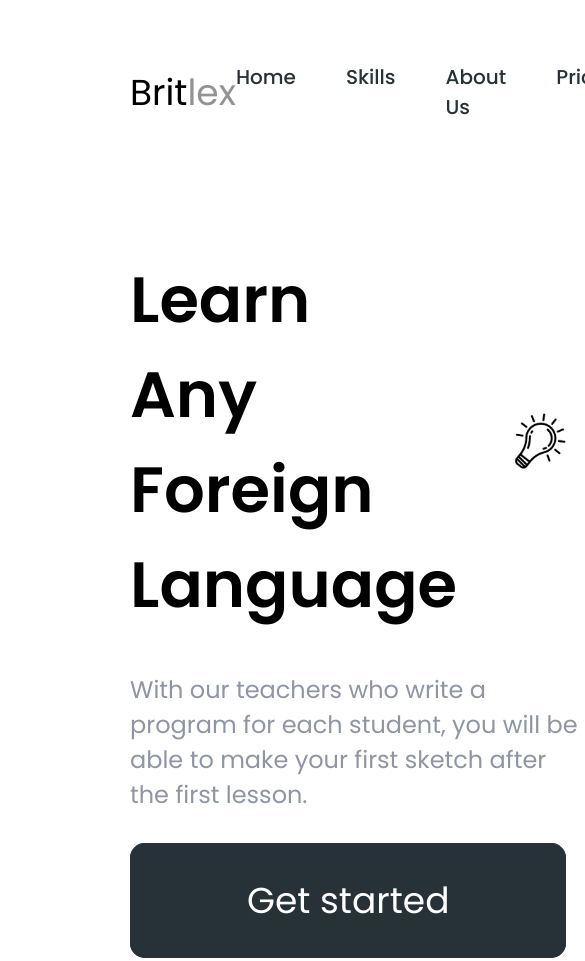
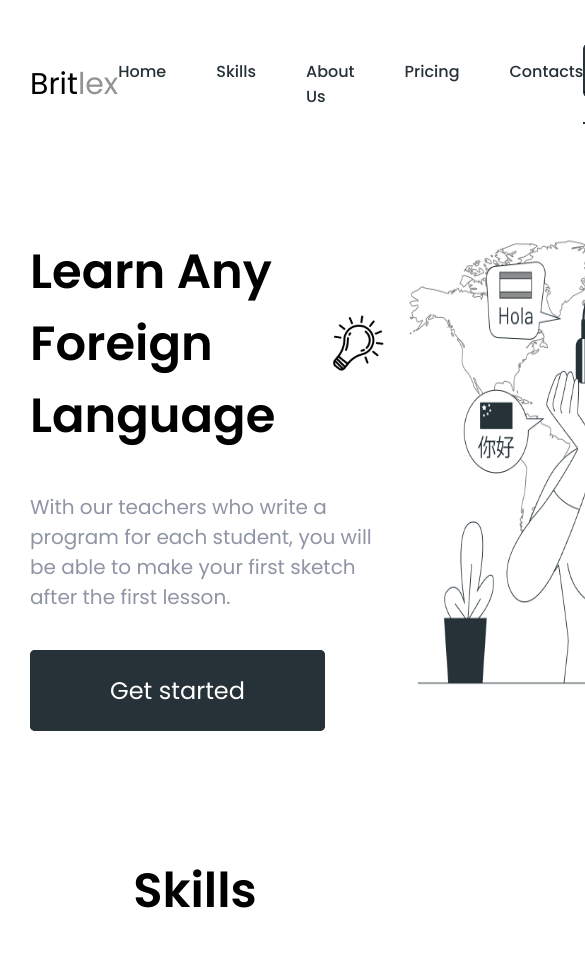
Before and after one commit to necoss/BritLex, a plain HTML site: page index.html in a window 390 px wide. Shown: the top 961 px of the page, 585 px wide, since content can reach past the window. Drawn offline with Linux system fonts and the light colour scheme.

Commit message:
Ver. 1.1.0

```diff
--- a/css/style.css
+++ b/css/style.css
@@ -1,3 +1,4 @@
+@import url('https://fonts.googleapis.com/css2?family=Poppins:wght@200;300;400;500;600;700;800&display=swap');
 *{
     margin: 0;
     padding: 0;
@@ -396,3 +397,52 @@
     font-size: 24px;
     color: #8F95A5;
 }
+/* Adaptive */
+@media (max-width: 992px) {
+    header{
+        width: 100%;
+    }
+    .container-wrapper{
+        margin-right: auto;
+        margin-left:  auto;
+        max-width: 992px;
+        padding-right: 30px;
+        padding-left:  30px;
+    }
+    .navigation-logo{
+        font-size: 30px;
+    }
+    .navigation-menu li a{
+        font-size: 16px;
+    }
+    .navigation-talk-button a{
+        font-size: 18px;
+        padding: 12px 40px;
+    }
+    .slogan-text__header h1{
+        max-width: 330px;
+        font-size: 48px;
+    }
+    .slogan-text p{
+        font-size: 20px;
+    }
+    .slogan-text-button{
+        font-size: 24px;
+        padding: 22px 78px;
+        border-radius: 5px;
+    }
+    .slogan-img img{
+        width: 460px;
+        height: 460px;
+        padding-left: 0px;
+    }
+}
+@media screen and (max-width: 767px) {
+
+}
+@media screen and (max-width: 575px) {
+
+}
+@media screen and (max-width: 320px) {
+
+}
--- a/index.html
+++ b/index.html
@@ -3,9 +3,8 @@
 <head>
     <meta charset="UTF-8">
     <meta http-equiv="X-UA-Compatible" content="IE=edge">
-    <meta name="viewport" content="width=device-width, initial-scale=1.0">
+    <meta name="viewport" content="width=device-width, initial-scale=1">
     <link type="image/png" sizes="16x16" rel="icon" href="./img/favicon-img/favicon.png">
-    <link href="https://fonts.googleapis.com/css2?family=Poppins:wght@200;300;400;500;600;700;800&display=swap" rel="stylesheet">
     <link rel="stylesheet" href="css/style.css">
     <title>BritLex - learn any foreign language.</title>
 </head>
@@ -32,7 +31,7 @@
             <div class="slogan">
                 <div class="slogan-text">
                     <div class="slogan-text__header">
-                        <h1>Learn <br>Any Foreign Language</h1>
+                        <h1>Learn Any Foreign Language</h1>
                         <img src="img/Header-img/light-bulb.png" alt="" width="85px" height="85px">
                     </div>
                     <p>With our teachers who write a program for each student, you will be able to make your first sketch after the first lesson.</p>
```
Also changed, not shown: 1 other file.
